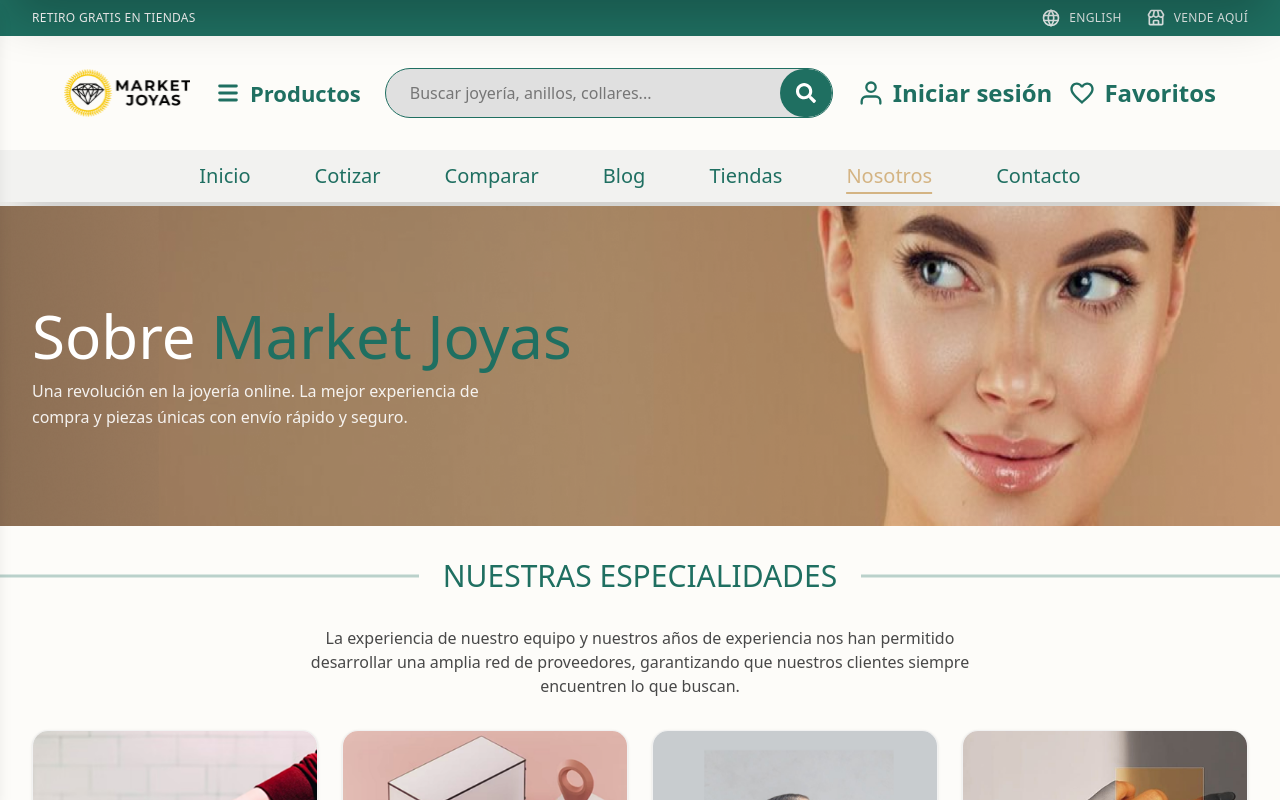
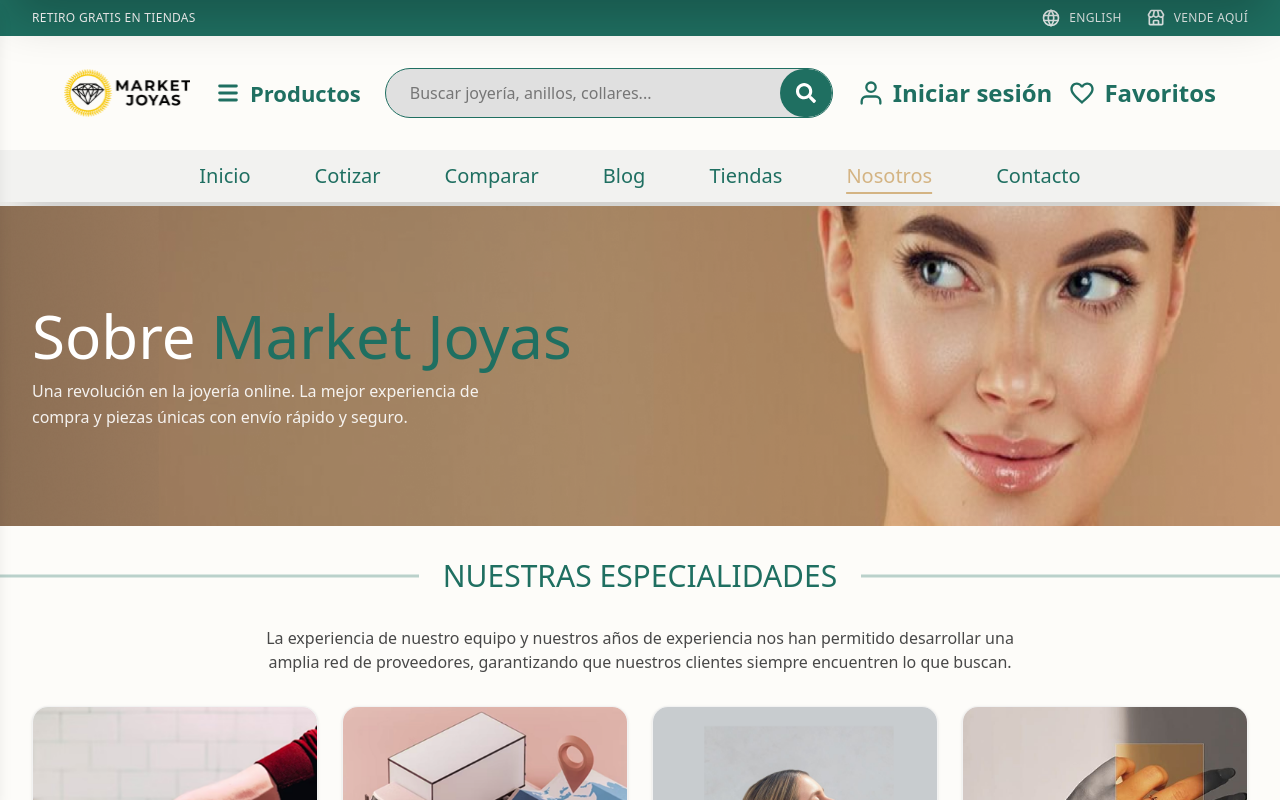
Before and after one commit to Ameteratzu/proyect-marketjoyas, a React (Vite) app: page /nosotros in a window 1280 px wide. Shown: the top 800 px of the page. Built offline with nearby package versions, Linux system fonts and the light colour scheme.

Commit message:
ADD: se agrego el nuevo texto para hacerlo mas parecido al figma

```diff
--- a/src/pages/About/components/SpecialtiesGrid.tsx
+++ b/src/pages/About/components/SpecialtiesGrid.tsx
@@ -12,7 +12,7 @@
       </SectionTitle>
       <div className="container-p">
         <div className="text-center mb-8">
-          <p className="mt-2 text-graphite max-w-2xl mx-auto">
+          <p className="mt-2 text-graphite max-w-3xl mx-auto">
             {t("specialties.subtitle")}
           </p>
         </div>
```
